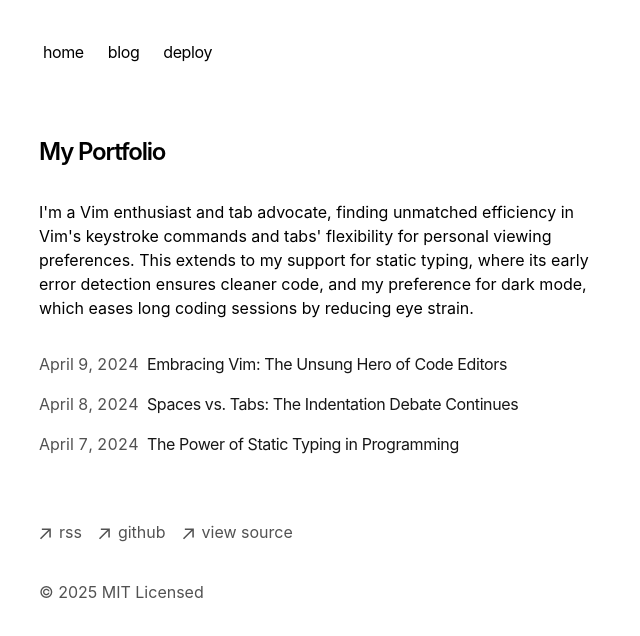
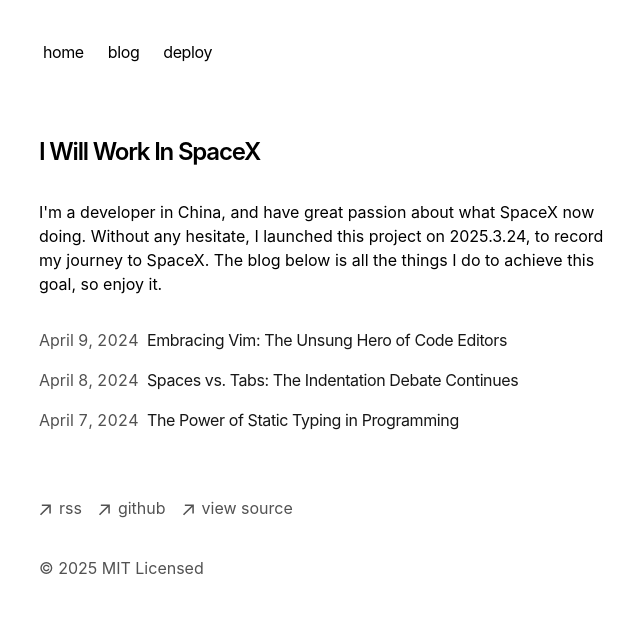
Before and after one commit to liweisu0/i-will-work-in-spacex, a Next.js app: page / in a window 1280 px wide. Shown: the top 636 px of the page, without its empty margins (313-953 px from the left). Built offline with nearby package versions, Linux system fonts and the light colour scheme.

Commit message:
add initial project files and update footer links; modify portfolio title and description

```diff
--- a/app/components/footer.tsx
+++ b/app/components/footer.tsx
@@ -35,7 +35,7 @@
             className="flex items-center transition-all hover:text-neutral-800 dark:hover:text-neutral-100"
             rel="noopener noreferrer"
             target="_blank"
-            href="https://github.com/vercel/next.js"
+            href="https://github.com/liweisu0"
           >
             <ArrowIcon />
             <p className="ml-2 h-7">github</p>
@@ -46,7 +46,7 @@
             className="flex items-center transition-all hover:text-neutral-800 dark:hover:text-neutral-100"
             rel="noopener noreferrer"
             target="_blank"
-            href="https://vercel.com/templates/next.js/portfolio-starter-kit"
+            href="https://github.com/liweisu0/i-will-work-in-spacex"
           >
             <ArrowIcon />
             <p className="ml-2 h-7">view source</p>
--- a/app/page.tsx
+++ b/app/page.tsx
@@ -4,14 +4,13 @@
   return (
     <section>
       <h1 className="mb-8 text-2xl font-semibold tracking-tighter">
-        My Portfolio
+        I Will Work In SpaceX
       </h1>
       <p className="mb-4">
-        {`I'm a Vim enthusiast and tab advocate, finding unmatched efficiency in
-        Vim's keystroke commands and tabs' flexibility for personal viewing
-        preferences. This extends to my support for static typing, where its
-        early error detection ensures cleaner code, and my preference for dark
-        mode, which eases long coding sessions by reducing eye strain.`}
+        {`I'm a developer in China, and have great passion about what SpaceX now doing.
+        Without any hesitate, I launched this project on 2025.3.24, to record my
+        journey to SpaceX.
+        The blog below is all the things I do to achieve this goal, so enjoy it.`}
       </p>
       <div className="my-8">
         <BlogPosts />
```
